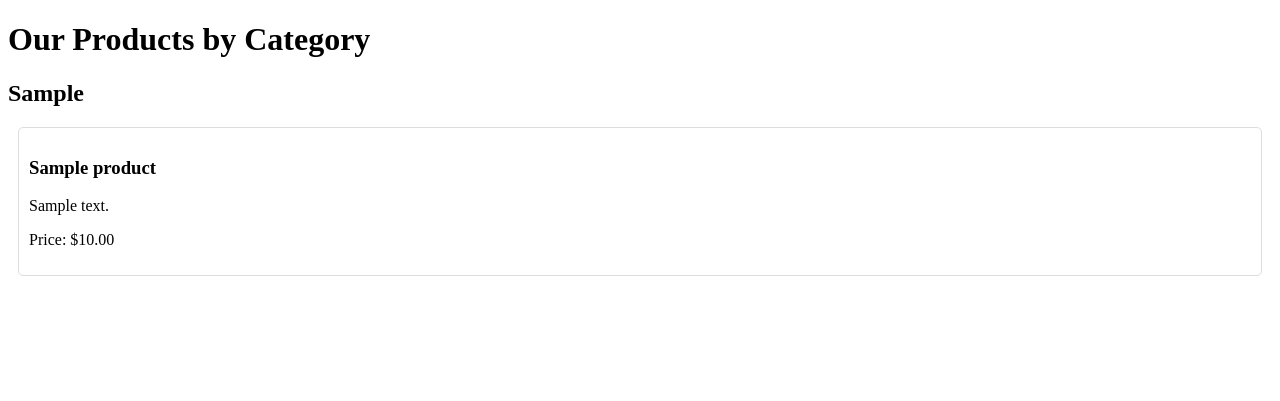
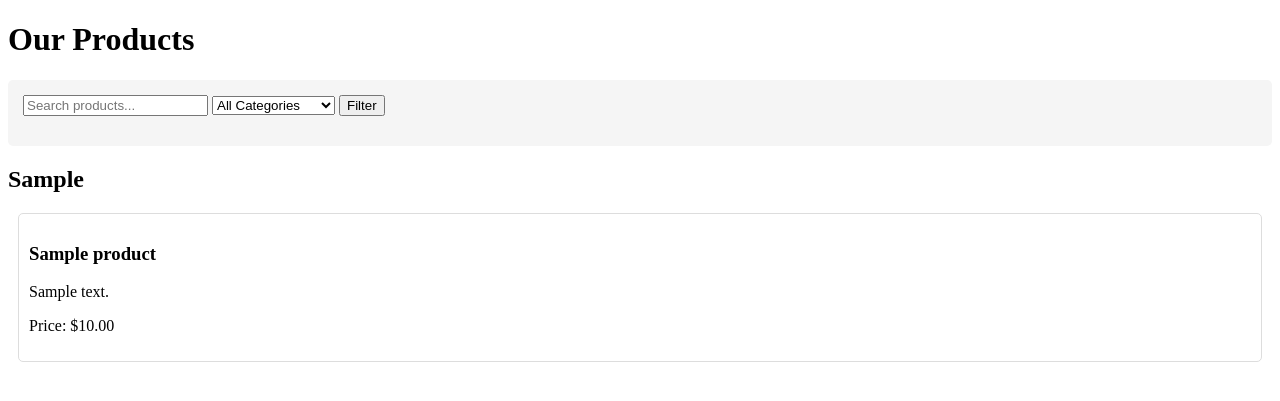
Before and after one commit to Oussama1015/Django-Store, a Django app: page / in a window 1280 px wide. Shown: the top 401 px of the page. Run offline with Django 5.2, Linux system fonts and the light colour scheme; tables that the repository leaves empty hold one stand-in row (values such as "Sample post").

Commit message:
Assistant checkpoint: Add search and category filtering to products page
Assistant generated file changes:
- products/views.py: Add search and category filtering
- products/templates/products/product_list.html: Add search form and category filter

---

User prompt:

filter the products by categories and add a search bar

Replit-Commit-Author: Assistant
Replit-Commit-Session-Id: 8cdbba9b-70fc-4837-8adf-8620b8ddcdb0

```diff
--- a/products/templates/products/product_list.html
+++ b/products/templates/products/product_list.html
@@ -10,10 +10,38 @@
             margin: 10px;
             border-radius: 5px;
         }
+        .filters {
+            margin: 20px 0;
+            padding: 15px;
+            background: #f5f5f5;
+            border-radius: 5px;
+        }
+        .search-form {
+            margin-bottom: 15px;
+        }
+        .category-filter {
+            margin-bottom: 15px;
+        }
     </style>
 </head>
 <body>
-    <h1>Our Products by Category</h1>
+    <h1>Our Products</h1>
+
+    <div class="filters">
+        <form method="get" class="search-form">
+            <input type="text" name="search" value="{{ search_query }}" placeholder="Search products...">
+            <select name="category">
+                <option value="">All Categories</option>
+                {% for category in categories %}
+                    <option value="{{ category.name }}" {% if category.name == current_category %}selected{% endif %}>
+                        {{ category.name }}
+                    </option>
+                {% endfor %}
+            </select>
+            <button type="submit">Filter</button>
+        </form>
+    </div>
+
     {% regroup products by category as category_list %}
     {% for category in category_list %}
         <h2>{{ category.grouper }}</h2>
@@ -25,5 +53,9 @@
             </div>
         {% endfor %}
     {% endfor %}
+
+    {% if not products %}
+        <p>No products found.</p>
+    {% endif %}
 </body>
 </html>
--- a/products/views.py
+++ b/products/views.py
@@ -1,7 +1,29 @@
 
 from django.shortcuts import render
-from .models import Product
+from django.db.models import Q
+from .models import Product, Category
 
 def product_list(request):
     products = Product.objects.all()
-    return render(request, 'products/product_list.html', {'products': products})
+    categories = Category.objects.all()
+
+    # Handle search
+    search_query = request.GET.get('search', '')
+    if search_query:
+        products = products.filter(
+            Q(name__icontains=search_query) |
+            Q(description__icontains=search_query)
+        )
+
+    # Handle category filter
+    category = request.GET.get('category', '')
+    if category:
+        products = products.filter(category=category)
+
+    context = {
+        'products': products,
+        'categories': categories,
+        'current_category': category,
+        'search_query': search_query,
+    }
+    return render(request, 'products/product_list.html', context)
```
